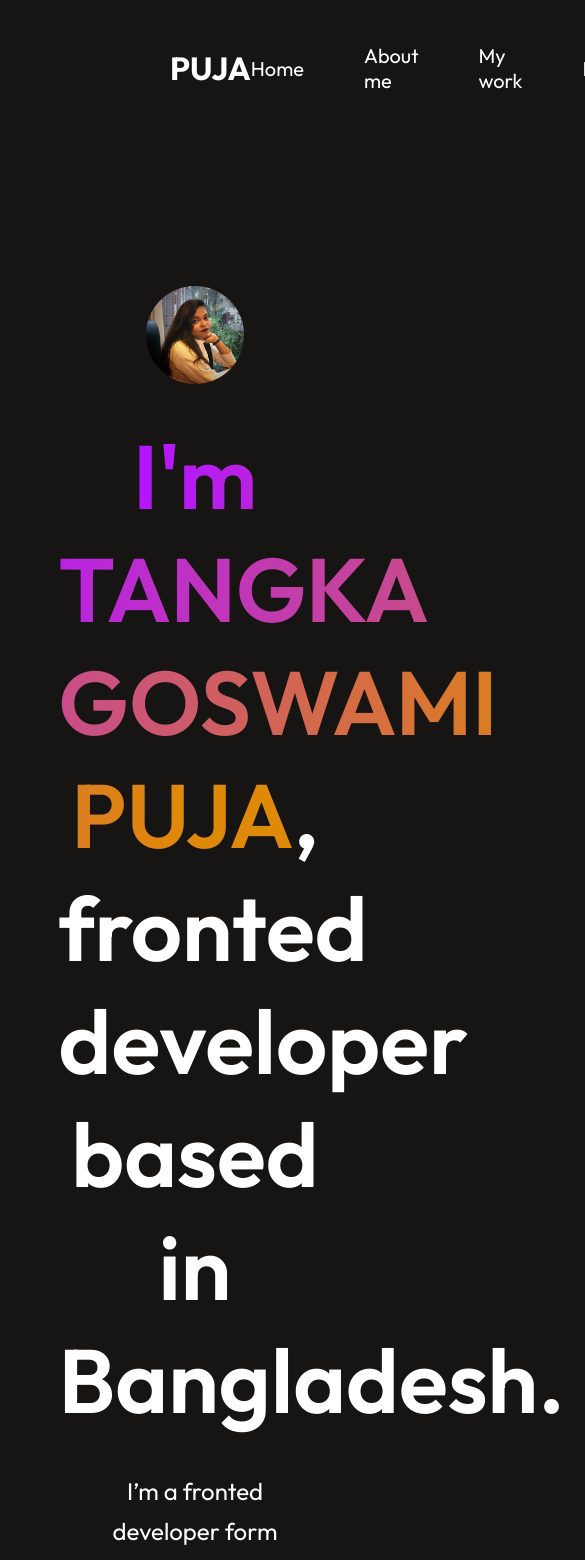
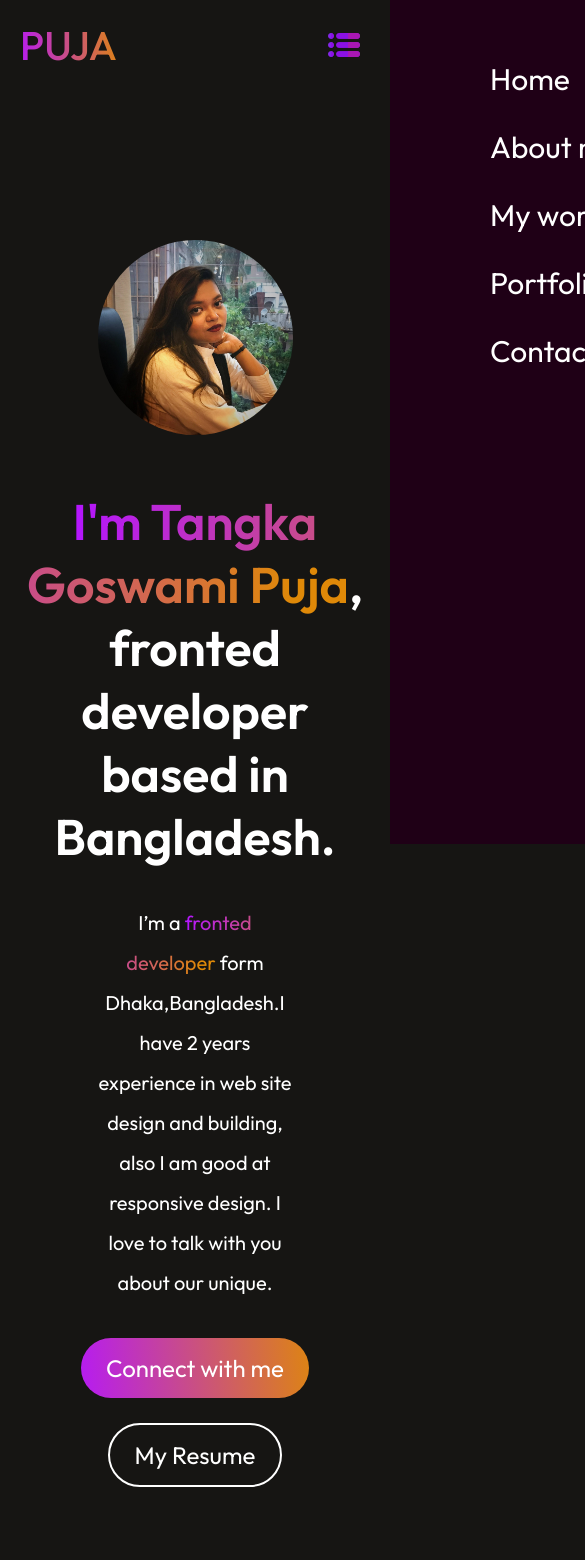
Before and after one commit to TangkaGoswamiPuja/my-portfolio, a React (Vite) app: page / in a window 390 px wide. Shown: the top 1560 px of the page, 585 px wide, since content can reach past the window. Built offline with nearby package versions, Linux system fonts and the light colour scheme.

Commit message:
responsive

```diff
--- a/src/Components/About/About.css
+++ b/src/Components/About/About.css
@@ -56,6 +56,12 @@
     gap: 20px;
     font-size: 24px;
     font-weight: 300;
+}
+
+.about-para p{
+    font-size: 15px;
+    font-weight: 200;
+    gap : 10px;
 }
 
 .about-skills{
@@ -133,7 +139,30 @@ background-clip: text;
 }
 
 
+@media screen and (max-width: 768px){
+    .about{
+        margin: 80px 20px;
+    }
+    .about-title h1{
+        font-size: 50px;
+    }
+    .about-para{
+        font-size: 20px;
+    }
 
-
- /* .pro{width: 50%;
-height:50%;}  */
+    .about-section{
+        flex-direction: column;
+    }
+    .about-skill p{
+        font-size: 20px;
+    }
+    .about-skill hr{
+        height: 5px;
+    }
+    .about-achiv h1{
+        font-size: 30px;
+    }
+    .about-achiv p{
+        font-size: 15px;
+    }
+}
--- a/src/Components/About/AboutMe.jsx
+++ b/src/Components/About/AboutMe.jsx
@@ -21,10 +21,7 @@ const AboutMe = () => {
 
                     <div className="about-para">
                         <p>
-                            I’m a fronted developer form Dhaka,Bangladesh.I have 2 years experience in web site design and building, also I am good at responsive design. I love to talk with you about our unique.
-                        </p>
-                        <p>
-                            I have a passion for web design and love to create for web and mobile devices. I have a strong foundation in web design and development. I am constantly learning and improving my skills.</p>
+                       <b>I</b> am studying Computer Science at Dhaka City College under the <i>National University</i> of Bangladesh. Recently, I completed a Web Development Course from <i>Programming HERO</i>, where I learned skills like HTML, CSS, JavaScript, React.js, and Node.js.<br></br> I’m really passionate about front-end development, which means I love creating websites that are easy to use and look great on all devices.I have experience working with tools like React.js, JavaScript and Firebase for user authentication. <br></br> I’m also familiar with using Git and GitHub for version control, and VS Code for writing code. I enjoy using Bootstrap and Material UI to make websites look good on all screens, and I’ve used React Hook Form for handling forms, Swiper for sliders, and AOS for adding smooth animations to my websites. <br></br> I’m always excited to solve problems and make the user experience as simple and enjoyable as possible.I have a passion for web design and love to create for web and mobile devices.<br></br> I have a strong foundation in web design and development. I am constantly learning and improving my skills.</p>
                     </div>
 
                      <div className="about-skills">
--- a/src/Components/Banner/Banner.css
+++ b/src/Components/Banner/Banner.css
@@ -15,14 +15,14 @@ gap: 35px;
 }
 
 .banner h1{
-    font-size:90px;
+    font-size:80px;
     width: 70%;
     font-weight: 600;
     color: #fff;
     text-align: center;
 }
 
-.banner h1 span{
+.banner h1 span ,p span{
 background: linear-gradient(270deg, #DF8908 10% , #B415FF 100% );
 background-clip: text;
 -webkit-background-clip: text;
@@ -70,3 +70,29 @@ border:  2px solid white
 
     border-color: #B415FF;
 }
+
+@media screen and (max-width: 768px){
+    .banner h1{
+        font-size: 50px;
+        margin-top:-100px ;
+        width: 90%;
+    }
+    .banner p{
+        font-size: 20px;
+    }
+    .banner img{
+        width: 50%;
+        height: 50%;
+        margin-bottom: 120px;
+    }
+    .banner-action{
+        flex-direction: column;
+    }
+    .banner-connect{
+        padding: 15px 25px;
+    }
+    .banner-resume{
+        padding: 15px 25px;
+    }
+
+}
--- a/src/Components/Banner/Banner.jsx
+++ b/src/Components/Banner/Banner.jsx
@@ -7,9 +7,9 @@ const Banner = () => {
         <div id='b' className='banner' >
             <img src= {profile_img} alt="profile" />
             <h1>
-              <span>I'm TANGKA GOSWAMI PUJA</span>, fronted developer based in Bangladesh.
+              <span>I'm Tangka Goswami Puja</span>, fronted developer based in Bangladesh.
             </h1>
-            <p> I’m a fronted developer form Dhaka,Bangladesh.I have 2 years experience in web site design and building, also I am good at responsive design. I love to talk with you about our unique.
+            <p> I’m a <span> fronted developer</span> form Dhaka,Bangladesh.I have 2 years experience in web site design and building, also I am good at responsive design. I love to talk with you about our unique.
             </p>
 
             <div className="banner-action">
--- a/src/Components/Contact/Contact.css
+++ b/src/Components/Contact/Contact.css
@@ -128,3 +128,41 @@ transition: 0.3s;
 border: 2px solid #DF8908;
 background:none;
 }
+
+@media screen and (max-width: 768px){
+    .contact{
+        margin: 80px 50px;
+    }
+    .contact-title h1{
+        font-size: 50px;
+    }
+    .contact-title img{
+        width: 15%;
+        height: 70%;
+        bottom: -10px;
+        right: -10px;
+    }
+    .contact-section{
+        flex-direction: column;
+        gap: 50px;
+    }
+    .contact-left h1{
+        font-size: 50px;
+    }
+    .contact-left p{
+        font-size: 16px;
+        min-width: 300px;
+    }
+    .contact-right input{
+        width: 300px;
+    }
+    .contact-right textarea{
+        width: 300px;
+    }
+    .contact-submit{
+        width: 150px;
+        height: 50px;
+        font-size: 16px;
+        padding: 15px 40px;
+    }
+}
--- a/src/Components/Navber/Navbar.css
+++ b/src/Components/Navber/Navbar.css
@@ -9,6 +9,15 @@
     margin: 20px 170px;
 
 }
+
+.navbar h1 {
+    font-size: 40px;
+    font-weight: 500;
+    background: linear-gradient(264deg,#DF8908 -5.09% , #B415FF 106.28%);
+    background-clip: text;
+    -webkit-background-clip: text;
+    -webkit-text-fill-color: transparent;
+}
 .nav-menu {
     display: flex;
     align-items: center;
@@ -16,6 +25,7 @@
     gap: 60px;
     font-size: 20px;
 }
+
 .nav-menu li {
     cursor: pointer;
     transition: 0.5s;
@@ -52,3 +62,58 @@
 .an-link :hover{
     color: #b671e4;
 }
+
+.nav-close{
+    display: none;
+}
+
+.nav-open{
+    display: none;
+}
+
+@media screen and (max-width: 768px) {
+    .navbar {
+        margin: 20px 20px;
+    }
+    /* .nav-menu {
+        display: none;
+    } */
+    .nav-connect {
+        display: none;
+    }
+
+    .nav-open{
+        display: block;
+        position: fixed;
+        right: 30px;
+    }
+
+    .nav-close{
+        display: block;
+        position: relative;
+        top:30px;
+    left:290px;
+width: 30px;}
+
+.navbar ul {
+    flex-direction: column;
+    align-items: start;
+    gap: 30px;
+    background-color: #1F0016;
+    position: fixed;
+    top: 0;
+    height: 100%;
+    width: 350px;
+    z-index: 2;
+    transition:right 0.5s;
+    right: -350px;
+}
+.nav-menu li{
+    font-size: 30px;
+    padding-left: 100px;
+     flex-direction: row;
+     gap: 20px;
+
+}
+
+}
--- a/src/Components/Navber/Navbar.jsx
+++ b/src/Components/Navber/Navbar.jsx
@@ -1,13 +1,22 @@
-import React from 'react';
+import React, { useRef } from 'react';
 import './Navbar.css';
 import { NavLink } from 'react-router-dom';
 import AboutMe from '../About/AboutMe';
 import AnchorLink from 'react-anchor-link-smooth-scroll';
 const Navbar = () => {
+    const menuRef = useRef();
+    const openMenu = () => {
+        menuRef.current.style.right = '0';
+    }
+    const closeMenu = () => {
+        menuRef.current.style.right = '-350px';
+    }
     return (
                <div className="navbar">
                     <h1>PUJA</h1>
-                    <ul className='nav-menu'>
+                    <img className='nav-open'  onClick={openMenu}  src="/src/image/list.png" alt="" />
+                    <ul ref={menuRef}className='nav-menu'>
+                        <img  onClick={closeMenu}  className='nav-close' src="/src/image/close.png" alt="" />
                      <li><AnchorLink  className='an-link' offset={50} href='#b'>Home</AnchorLink></li>
                     <li><AnchorLink   className='an-link' offset={50} href='#a'>About me</AnchorLink></li>
                     <li><AnchorLink   className='an-link' offset={50} href='#m'>My work</AnchorLink></li>
```
Also changed, not shown: src/image/close.png (added), src/image/list.png (added).
